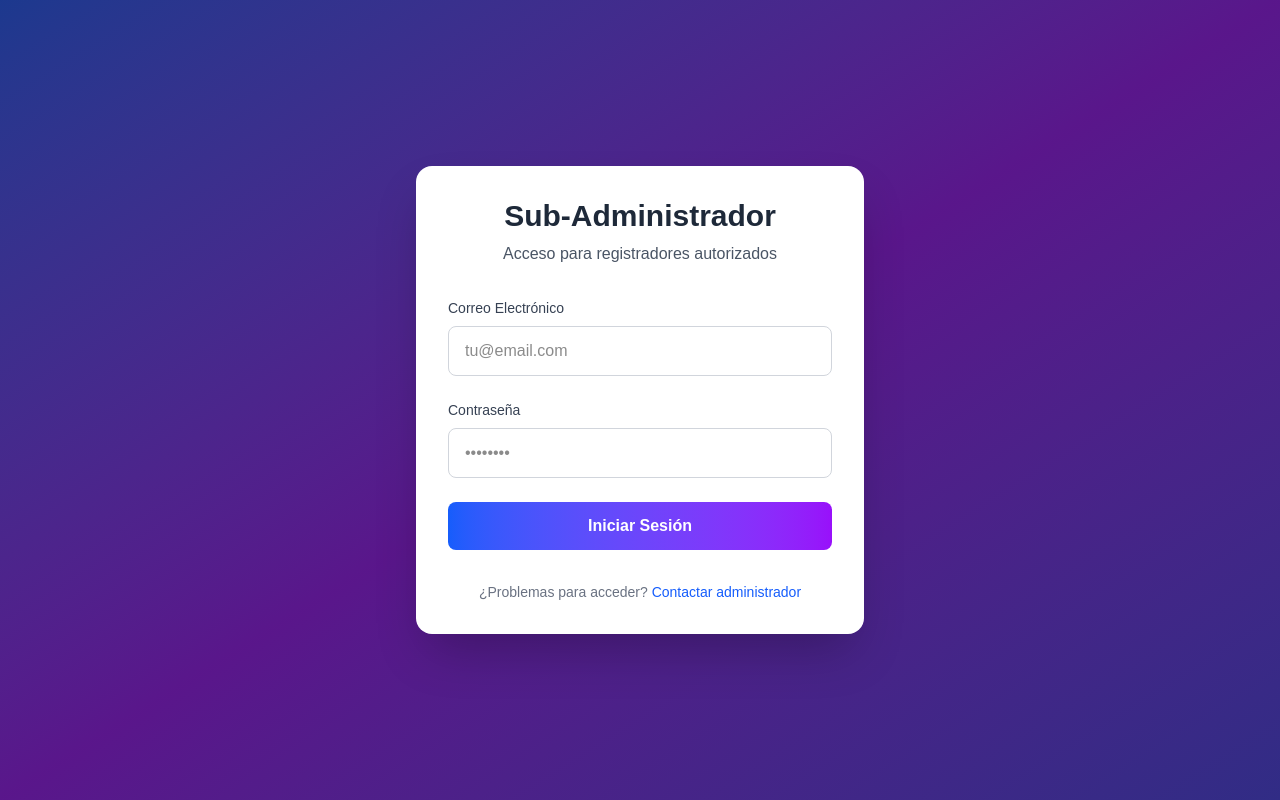
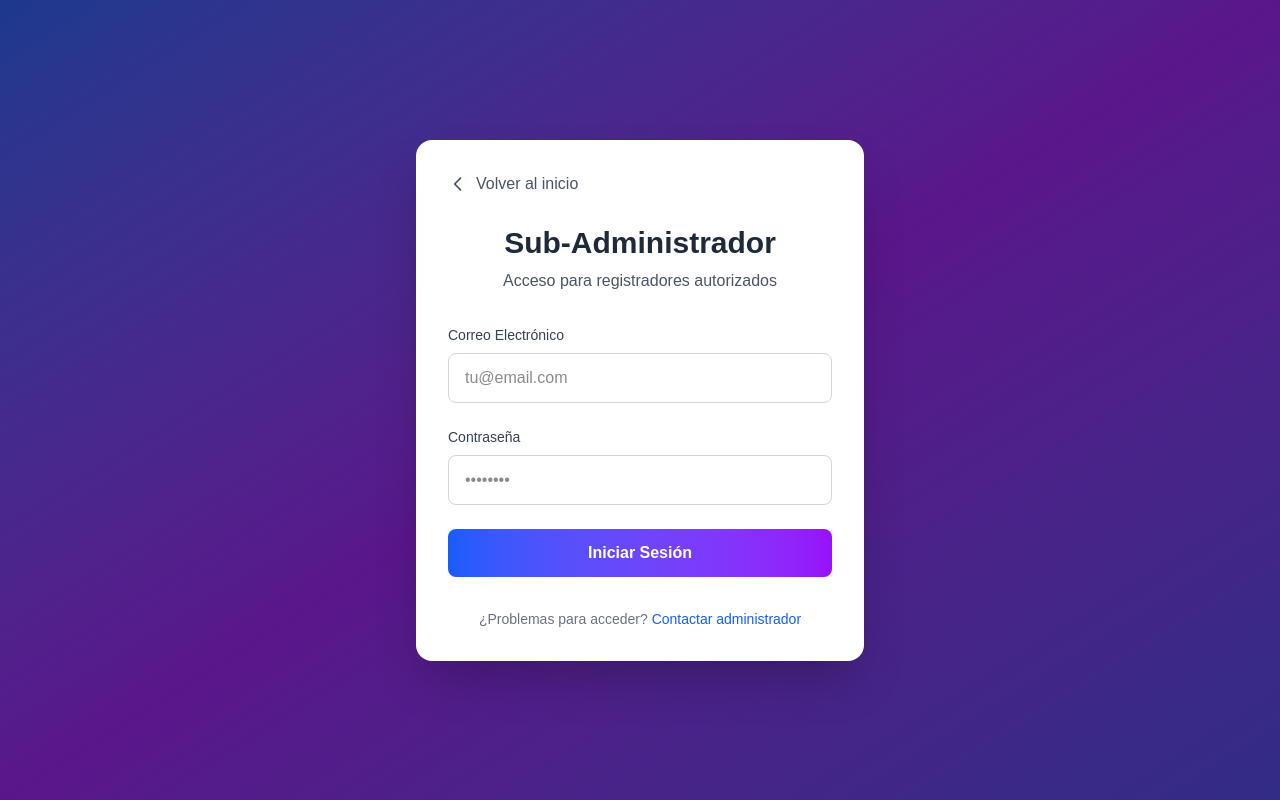
Before and after one commit to jhon0608/formulario-multiples, a Next.js app: page /sub-admin/login in a window 1280 px wide. Built offline with nearby package versions, Linux system fonts and the light colour scheme.

Commit message:
ajustes numero 6

```diff
--- a/src/app/page.tsx
+++ b/src/app/page.tsx
@@ -206,7 +206,7 @@ export default function Home() {
                     Registrarse
                   </Link>
                   <Link
-                    href="/ricardo"
+                    href="/sub-admin/dashboard"
                     className="flex-1 inline-flex items-center justify-center rounded-xl bg-white/20 px-4 py-3 text-base font-semibold text-white transition-all duration-200 hover:bg-white/30 border border-white/30"
                   >
                     Acceder
--- a/src/app/sub-admin/login/page.tsx
+++ b/src/app/sub-admin/login/page.tsx
@@ -2,6 +2,7 @@
 
 import { useState } from "react";
 import { useRouter } from "next/navigation";
+import Link from "next/link";
 import { APP_CONFIG } from "../../../config/app";
 
 export default function SubAdminLogin() {
@@ -32,6 +33,19 @@ export default function SubAdminLogin() {
   return (
     <div className="min-h-screen bg-gradient-to-br from-blue-900 via-purple-900 to-indigo-900 flex items-center justify-center p-4">
       <div className="bg-white rounded-2xl shadow-2xl p-8 w-full max-w-md">
+        {/* Botón Volver */}
+        <div className="mb-6">
+          <Link
+            href="/"
+            className="inline-flex items-center text-gray-600 hover:text-gray-800 transition-colors duration-200"
+          >
+            <svg className="w-5 h-5 mr-2" fill="none" stroke="currentColor" viewBox="0 0 24 24">
+              <path strokeLinecap="round" strokeLinejoin="round" strokeWidth={2} d="M15 19l-7-7 7-7" />
+            </svg>
+            Volver al inicio
+          </Link>
+        </div>
+
         <div className="text-center mb-8">
           <h1 className="text-3xl font-bold text-gray-800 mb-2">Sub-Administrador</h1>
           <p className="text-gray-600">Acceso para registradores autorizados</p>
```
